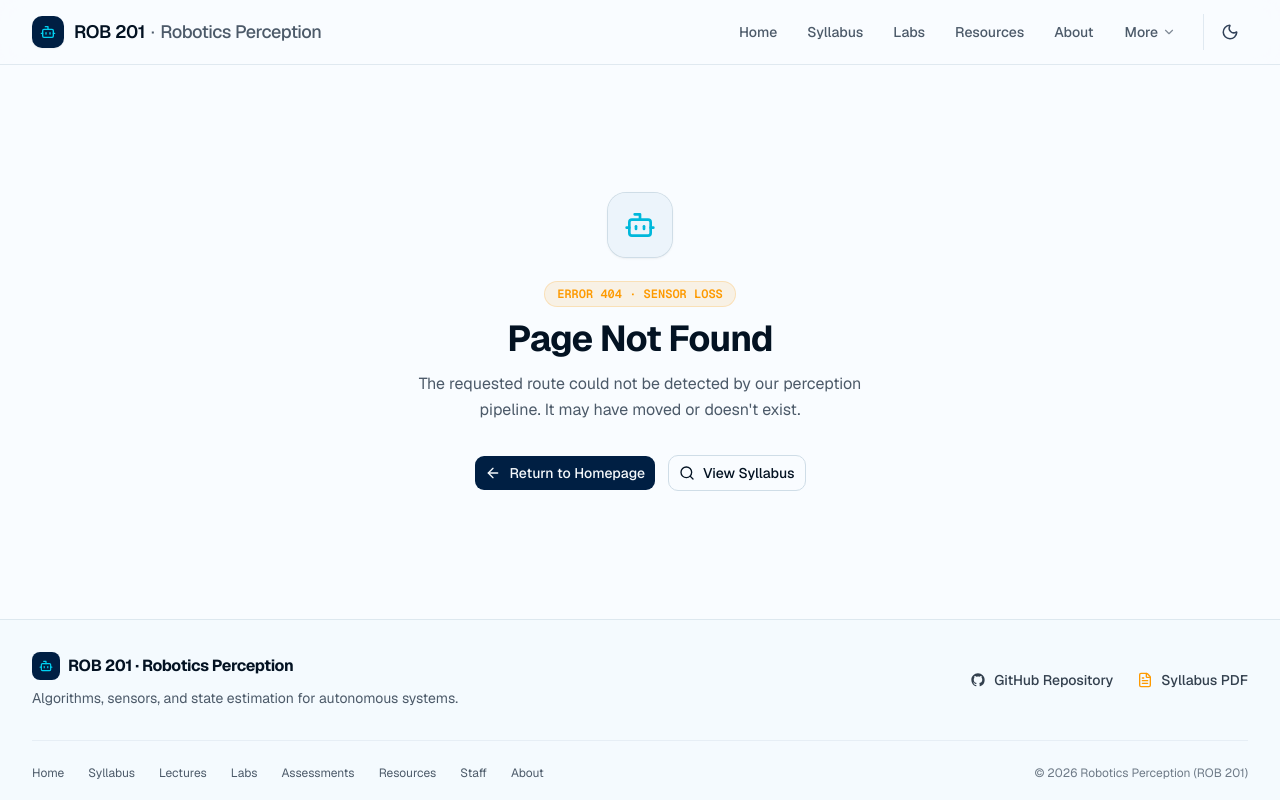
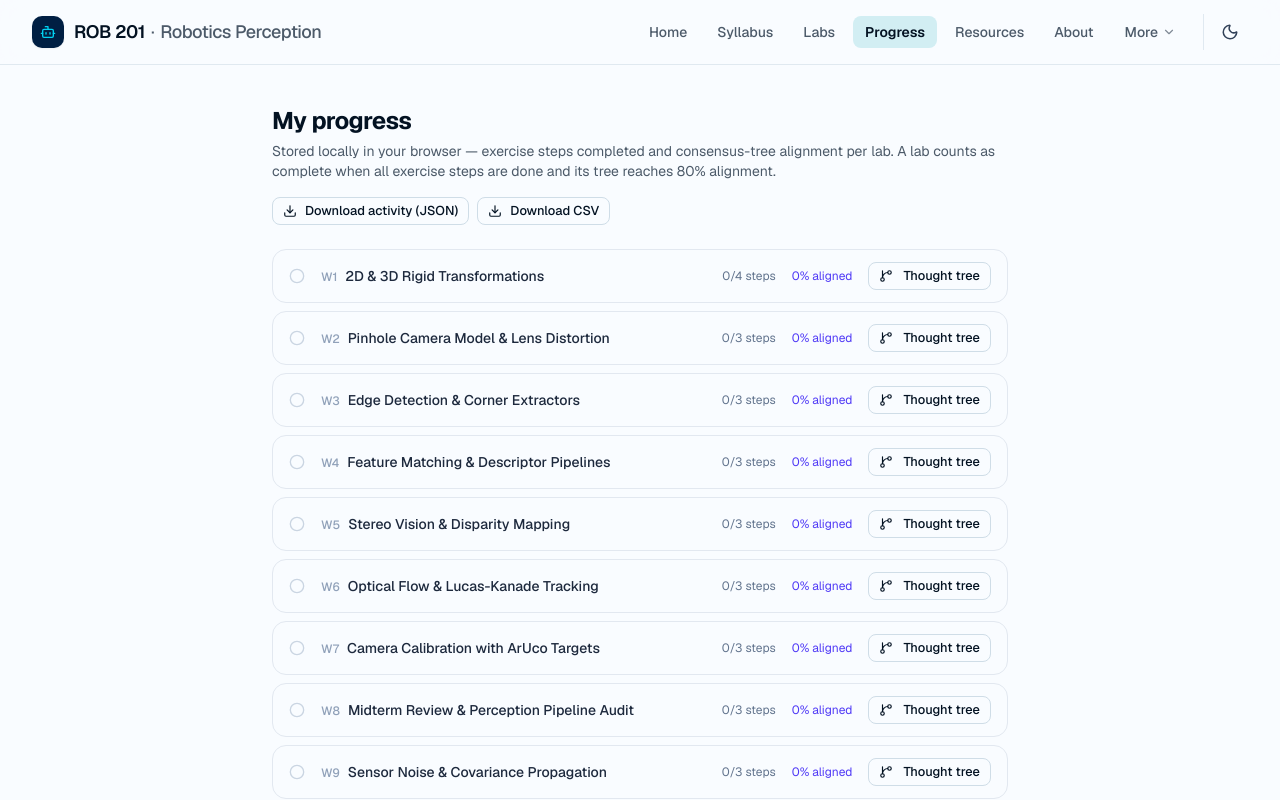
Before and after one commit to victordechrist/Robotics_Perception_Syllabus, a Next.js app: page /progress in a window 1280 px wide. Before the commit this address had no page. Shown: the top 800 px of the page. Built offline with nearby package versions, Linux system fonts and the light colour scheme.

Commit message:
feat(progress): phase 5 — /progress page, export buttons, nav link
Co-Authored-By: Victor Christ <chukaobionwu@gmail.com>

[Opened by Devin](https://app.devin.ai/sessions/e824b08f52d749f2b07b2a503f89c762)

```diff
--- /dev/null
+++ b/src/app/progress/page.tsx
@@ -0,0 +1,31 @@
+import type { Metadata } from 'next';
+import { visibleLabs } from '@/lib/exercises/gating';
+import { ProgressRow } from '@/components/progress/ProgressRow';
+import { ActivityExportButtons } from '@/components/progress/ActivityExportButtons';
+
+export const metadata: Metadata = {
+  title: 'My progress',
+  description: 'Exercise completion and reasoning-tree alignment across all labs.',
+};
+
+export default function ProgressPage() {
+  const visible = visibleLabs();
+  return (
+    <div className="mx-auto max-w-3xl px-4 py-10">
+      <h1 className="text-2xl font-bold tracking-tight">My progress</h1>
+      <p className="mt-1 text-sm text-muted-foreground">
+        Stored locally in your browser — exercise steps completed and consensus-tree
+        alignment per lab. A lab counts as complete when all exercise steps are done
+        and its tree reaches 80% alignment.
+      </p>
+      <div className="mt-4">
+        <ActivityExportButtons />
+      </div>
+      <ul className="mt-6 space-y-2">
+        {visible.map((lab) => (
+          <ProgressRow key={lab.slug} lab={lab} />
+        ))}
+      </ul>
+    </div>
+  );
+}
--- a/src/components/layout/navbar.tsx
+++ b/src/components/layout/navbar.tsx
@@ -18,6 +18,7 @@ const primaryLinks = [
   { href: "/", label: "Home" },
   { href: "/syllabus", label: "Syllabus" },
   { href: "/labs", label: "Labs" },
+  { href: "/progress", label: "Progress" },
   { href: "/resources", label: "Resources" },
   { href: "/about", label: "About" },
 ];
@@ -32,6 +33,7 @@ const allMobileLinks = [
   { href: "/", label: "Home" },
   { href: "/syllabus", label: "Syllabus" },
   { href: "/labs", label: "Labs" },
+  { href: "/progress", label: "Progress" },
   { href: "/resources", label: "Resources" },
   { href: "/about", label: "About" },
   { href: "/staff", label: "Staff" },
--- a/src/lib/useLocalStorage.ts
+++ b/src/lib/useLocalStorage.ts
@@ -17,7 +17,7 @@ import { useCallback, useMemo, useRef, useSyncExternalStore } from 'react';
  *   `initialValue` applies again as the updater's prev fallback.
  */
 
-const STORAGE_EVENT = 'iml:localstorage';
+const STORAGE_EVENT = 'rp:localstorage';
 
 function subscribeToKey(key: string, onChange: () => void) {
   const onStorage = (event: StorageEvent) => {
```
